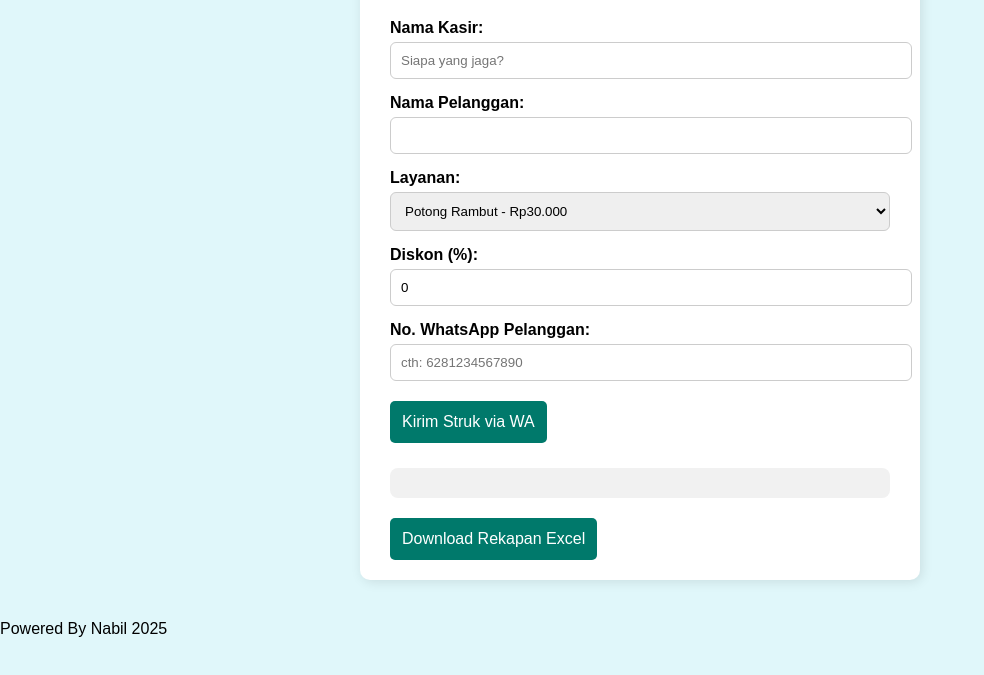
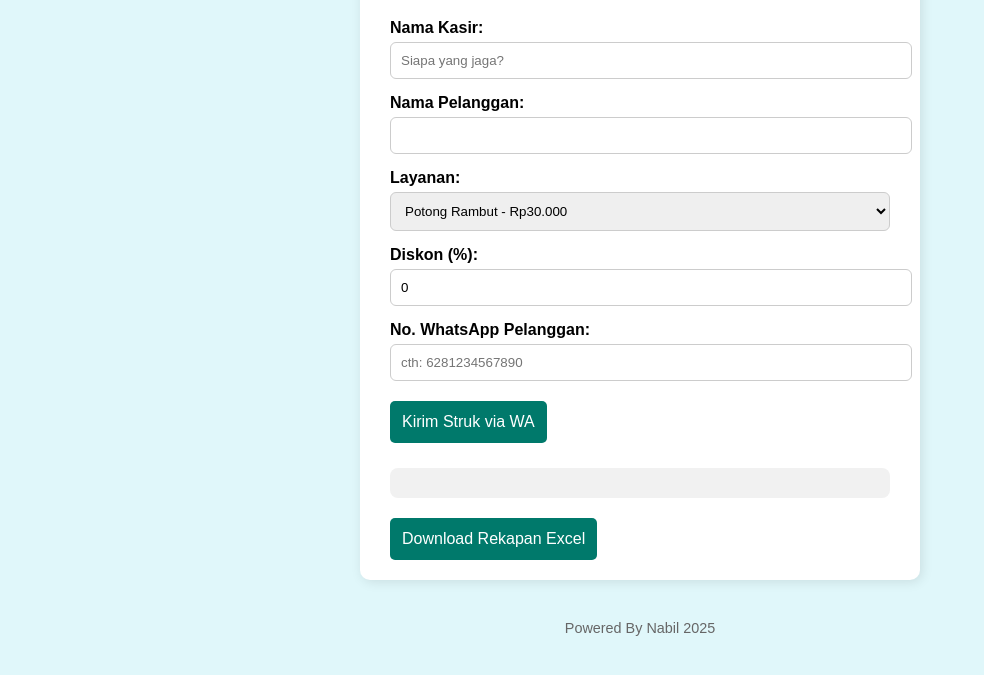
Before and after one commit to Knz17/jadwal, a plain HTML site: page index.html in a window 1280 px wide. Shown: the part 121-796 px from the top of the page, without its empty margins (0-984 px from the left). Drawn offline with Linux system fonts and the light colour scheme.

Commit message:
Update style.css

```diff
--- a/style.css
+++ b/style.css
@@ -57,3 +57,10 @@ button:hover {
   font-family: monospace;
   white-space: pre-wrap;
 }
+
+.footer {
+  margin-top: 30px;
+  text-align: center;
+  font-size: 0.9em;
+  color: #666;
+}
```
